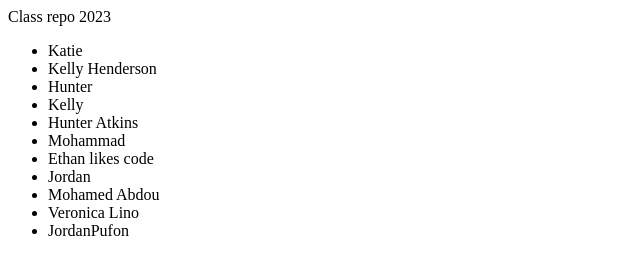
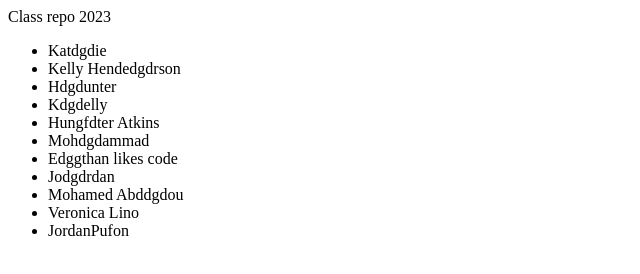
Before and after one commit to vlino2015/classrepo2023, a plain HTML site: page index.html in a window 1280 px wide. Shown: the whole page, without its empty margins (0-640 px from the left). Drawn offline with Linux system fonts and the light colour scheme.

Commit message:
changes to list

```diff
--- a/index.html
+++ b/index.html
@@ -11,19 +11,19 @@
     Class repo 2023
 
     <ul>
-        <li>Katie</li>
+        <li>Katdgdie</li>
 
-        <li>Kelly Henderson</li>
-        <li>Hunter</li>
+        <li>Kelly Hendedgdrson</li>
+        <li>Hdgdunter</li>
 
-        <li>Kelly</li>
-        <li>Hunter Atkins</li>
+        <li>Kdgdelly</li>
+        <li>Hungfdter Atkins</li>
 
-        <li>Mohammad</li>
-        <li>Ethan likes code</li>
-        <li>Jordan</li>
+        <li>Mohdgdammad</li>
+        <li>Edggthan likes code</li>
+        <li>Jodgdrdan</li>
 
-        <li>Mohamed Abdou</li>
+        <li>Mohamed Abddgdou</li>
 
 
         <li>Veronica Lino</li>
```
